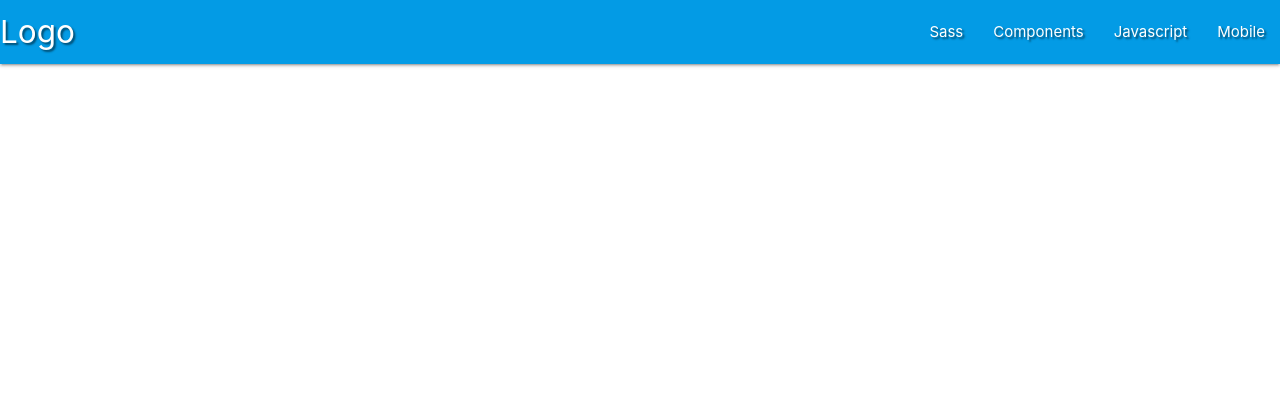
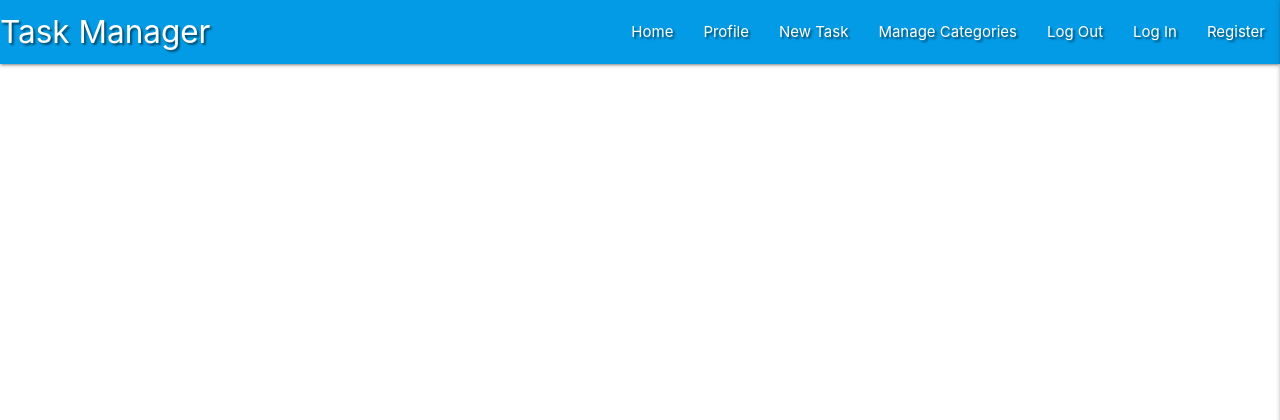
Before and after one commit to smithylee81/Lornis-FlaskTManager, a Flask app: page / in a window 1280 px wide. Shown: the top 420 px of the page. Run offline with Flask 2, Linux system fonts and the light colour scheme; data that the repository does not hold is empty; some libraries are stand-ins or nearby versions.

Commit message:
Add Materialize Navbar and SideNav

```diff
--- a/static/js/script.js
+++ b/static/js/script.js
@@ -0,0 +1,3 @@
+$(document).ready(function(){
+    $('.sidenav').sidenav({edge: "right"});
+  });
--- a/templates/base.html
+++ b/templates/base.html
@@ -17,23 +17,30 @@
         <!-- top navbar -->
 		<nav class="nav-extended text-shadow light-blue darken-1">
 			<div class="nav-wrapper">
-                <a href="#!" class="brand-logo">Logo</a>
-                <a href="#" data-target="mobile-demo" class="sidenav-trigger"><i class="material-icons">menu</i></a>
+				<a href="{{ url_for('get_tasks') }}" class="brand-logo">Task Manager</a>
+				<a href="#" data-target="mobile-demo" class="sidenav-trigger right"><i class="fas fa-bars"></i></a>
 				<ul class="right hide-on-med-and-down">
-                    <li><a href="sass.html">Sass</a></li>
-                    <li><a href="badges.html">Components</a></li>
-                    <li><a href="collapsible.html">Javascript</a></li>
-                    <li><a href="mobile.html">Mobile</a></li>
+					<li><a href="{{ url_for('get_tasks') }}">Home</a></li>
+					<li><a href="#">Profile</a></li>
+					<li><a href="#">New Task</a></li>
+					<li><a href="#">Manage Categories</a></li>
+					<li><a href="#">Log Out</a></li>
+					<li><a href="#">Log In</a></li>
+					<li><a href="#">Register</a></li>
 				</ul>
 			</div>
 		</nav>
 
         <!-- mobile sidenav -->
 		<ul class="sidenav" id="mobile-demo">
-                <li><a href="sass.html">Sass</a></li>
-                <li><a href="badges.html">Components</a></li>
-                <li><a href="collapsible.html">Javascript</a></li>
-                <li><a href="mobile.html">Mobile</a></li>
+            <li><h4 class="center-align light-blue-text text-darken 4">Task Manager</h4></li>
+            <li><a href="{{ url_for('get_tasks') }}">Home</a></li>
+            <li><a href="#">Profile</a></li>
+            <li><a href="#">New Task</a></li>
+            <li><a href="#">Manage Categories</a></li>
+            <li><a href="#">Log Out</a></li>
+            <li><a href="#">Log In</a></li>
+            <li><a href="#">Register</a></li>
 		</ul>
         </header>
 
```
Lines whose indentation alone changed are shown as unchanged.
